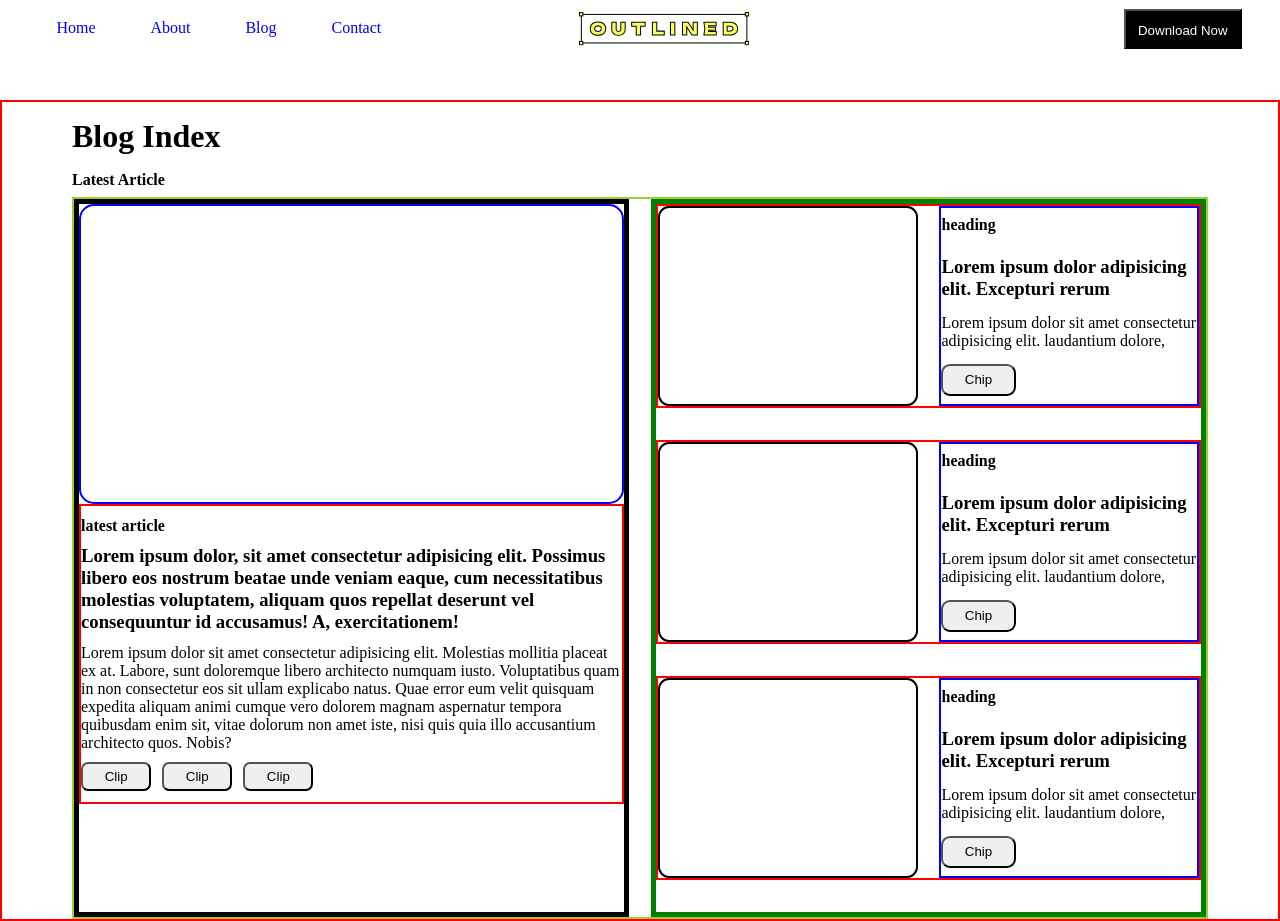
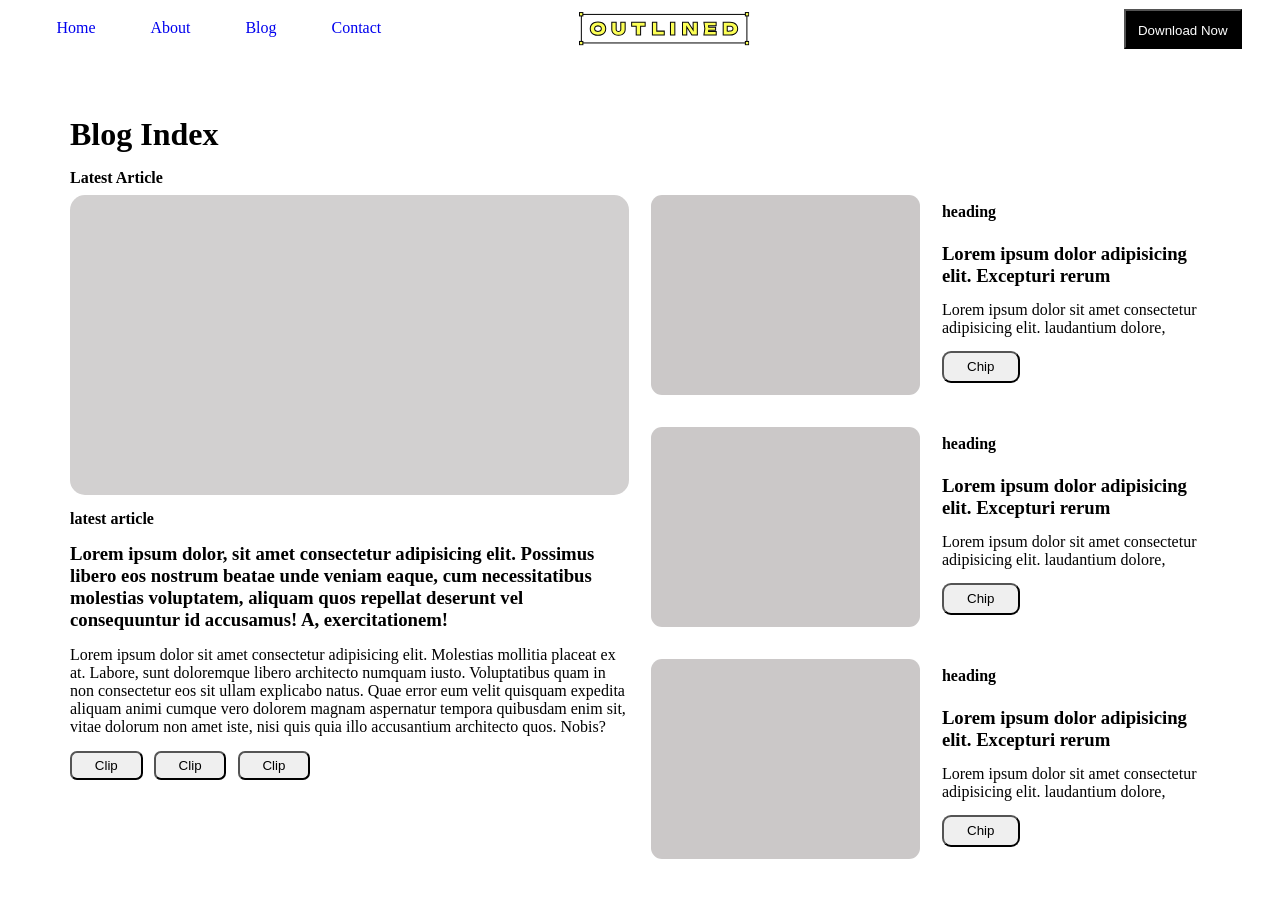
Before and after one commit to sahiba2503/NewFigma, a React (Vite) app: page /Blog in a window 1280 px wide. After the commit the page ends 891 px from the top, so only its background shows below. Built offline with nearby package versions, Linux system fonts and the light colour scheme.

Commit message:
add blog pag

```diff
--- a/src/App.css
+++ b/src/App.css
@@ -827,29 +827,31 @@ width: 100%;
 }
 
 .blogBodybordr{
-    border: 2px solid red;
+    /* border: 2px solid red; */
     width: 100%;
     position: absolute;
     top:100px;
      padding: 0px 70px;
 }
 .blogArticles{
-    border: 2px solid yellowgreen;
+    /* border: 2px solid yellowgreen; */
     display: flex;
     justify-content: space-between;
 }
 .blogLatestArticles{
-    border:5px solid black;
+    /* border:5px solid black; */
     width: 49%;
    }
    .latestArticlesImg{
-    border: 2px solid blue;
+    /* border: 2px solid blue; */
     border-radius: 15px;
     height: 300px;
     width: 100%;
+    /* background-image: ; */
+    background-color: rgb(210, 208, 208);
    }
    .latestArticlesDetail{
-    border: 2px solid red;
+    /* border: 2px solid red; */
     height: 300px;
     display: flex;
     flex-direction: column;
@@ -869,24 +871,25 @@ width: 100%;
     margin: 1rem 0;
   }
   .blogGustav{
-    border: 5px solid green;
+    /* border: 5px solid green; */
     width: 49%;
      }
   .gustavchip1{
-    border: 2px solid red;
+    /* border: 2px solid red; */
     width: 100%;
     display: flex;
     flex-direction: row;
     justify-content: space-between;
   }
   .gustavchipImg{
-    border: 2px solid black;
+    /* border: 2px solid black; */
     border-radius: 11px;
     width:  48%;
     height: 200px;
+    background-color: rgb(203, 200, 200);
   }
   .gustavchipDetail{
-    border: 2px solid blue;
+    /* border: 2px solid blue; */
     width: 48%;
     display: flex;
     flex-direction: column;
```
